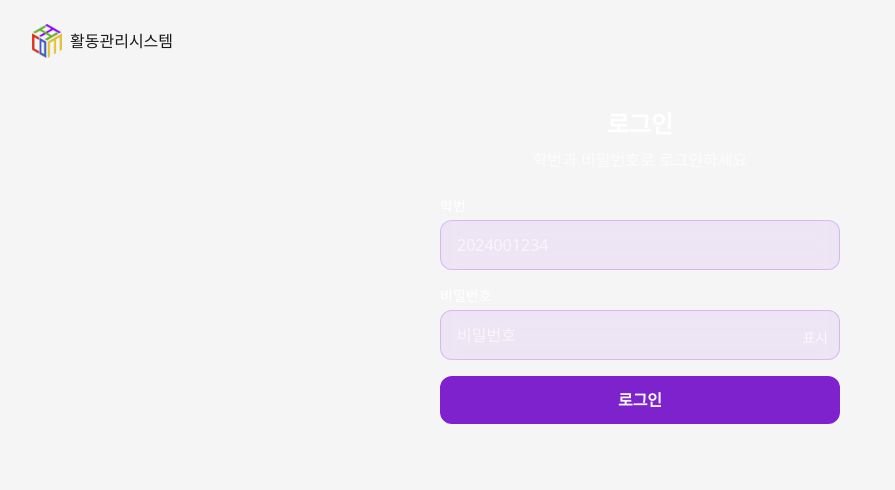
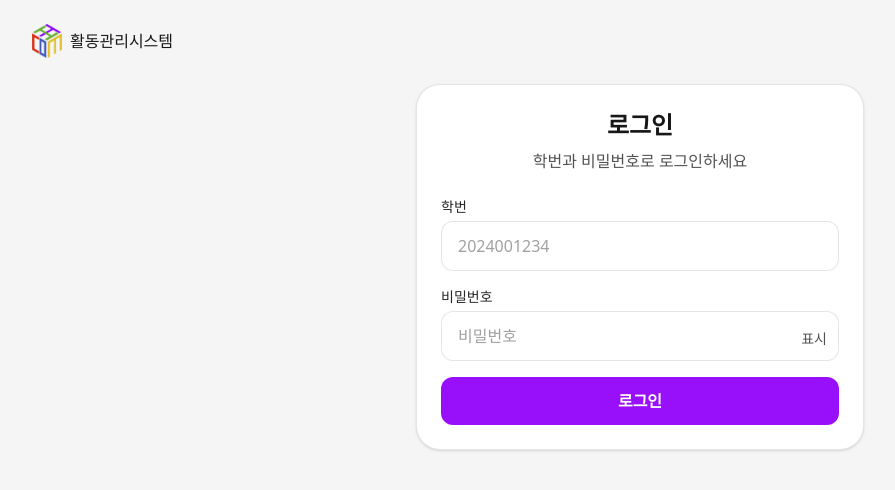
Before and after one commit to skku-comit/cams-frontend, a Next.js app: page /login in a window 1280 px wide. Shown: the top 490 px of the page, without its empty margins (0-895 px from the left). Built offline with nearby package versions, Linux system fonts and the light colour scheme; a web font is replaced by a local one.

Commit message:
signup function done & login page test

```diff
--- a/src/actions/signup.js
+++ b/src/actions/signup.js
@@ -15,11 +15,16 @@ const signupSchema = z
     birthdate: z.string().min(1, "생년월일은 필수입니다"),
     phone: z.string().min(9, "전화번호를 올바르게 입력하세요"),
     major: z.string().min(1, "학과를 입력하세요"),
+    // 부전공(선택): 폼에서 빈 문자열이면 undefined로 처리
+    minor: z.preprocess((val) => {
+      const s = String(val ?? "").trim();
+      return s === "" ? undefined : s;
+    }, z.string().min(1, "부전공을 올바르게 입력하세요").optional()),
     studentId: z.string().regex(/^\d{10}$/, { message: "학번은 숫자 10자리여야 합니다" }),
     status: z.enum(["enrolled", "graduated", "on_leave"], {
       errorMap: () => ({ message: "학적 상태를 선택하세요" }),
     }),
-    campus: z.enum(["seoul", "suwon", "blank"], {
+    campus: z.enum(["seoul", "suwon", "none"], {
       errorMap: () => ({ message: "캠퍼스를 선택하세요" }),
     }),
     reasons: z
@@ -53,6 +58,7 @@ export async function submitInfo(prevState, formData) {
       birthdate: formData.get("birthdate") ?? "",
       phone: formData.get("phone") ?? "",
       major: formData.get("major") ?? "",
+      minor: formData.get("minor") ?? "",
       studentId: formData.get("studentId") ?? "",
       status: formData.get("status") ?? "",
       campus: formData.get("campus") ?? "",
@@ -95,8 +101,10 @@ export async function submitInfo(prevState, formData) {
       phoneNumber: validated.data.phone, // 숫자만
       gender: toUpperEnum(validated.data.gender), // MALE/FEMALE
       department: validated.data.major,
+      subDepartment: validated.data.minor ?? "",
+      signupSource: validated.data.referral,
       enrollmentStatus: toUpperEnum(validated.data.status), // ENROLLED/GRADUATED/ON_LEAVE
-      campus: toUpperEnum(validated.data.campus), // SEOUL/SUWON/BLANK
+      campus: toUpperEnum(validated.data.campus), // SEOUL/SUWON/NONE
       joinReason: reasonList.join(", "),
       devExperience: validated.data.experience,
     };
--- a/src/app/(auth)/login/page.tsx
+++ b/src/app/(auth)/login/page.tsx
@@ -30,9 +30,9 @@ export default function LoginPage() {
 
   return (
     <div className="flex items-center justify-center px-4 py-6">
-      <div className="glass-card w-full max-w-md rounded-3xl p-6">
-        <h2 className="text-white text-2xl font-bold mb-2 text-center">로그인</h2>
-        <p className="text-white/70 mb-6 text-center">학번과 비밀번호로 로그인하세요</p>
+      <div className="w-full max-w-md rounded-3xl p-6 border border-black/10 bg-white shadow-sm">
+        <h2 className="text-neutral-900 text-2xl font-bold mb-2 text-center">로그인</h2>
+        <p className="text-neutral-600 mb-6 text-center">학번과 비밀번호로 로그인하세요</p>
 
         <form action={action} className="space-y-4">
           <input
@@ -41,37 +41,37 @@ export default function LoginPage() {
             value={typeof window !== "undefined" ? new URLSearchParams(window.location.search).get("from") || "/" : "/"}
           />
           {needAuth && (
-            <div className="rounded-xl bg-white/10 border border-white/10 p-3 text-white text-sm">
+            <div className="rounded-xl bg-purple-50 border border-purple-200 p-3 text-neutral-800 text-sm">
               로그인 후 이용 가능한 페이지입니다.
             </div>
           )}
           <div>
-            <label className="block text-sm font-medium mb-1 text-white">학번</label>
+            <label className="block text-sm font-medium mb-1 text-neutral-800">학번</label>
             <input
               name="studentId"
               type="text"
               inputMode="numeric"
               placeholder="2024001234"
               maxLength={10}
-              className="glass-input focus-ring-primary w-full rounded-xl px-4 py-3 text-white placeholder-white/60"
+              className="w-full rounded-xl px-4 py-3 border border-black/10 bg-white text-neutral-900 placeholder-neutral-400 focus:outline-none focus-ring-primary"
               aria-invalid={Boolean(state?.errors?.studentId)}
             />
             {state?.errors?.studentId && <p className="text-red-400 text-xs mt-1">{state.errors.studentId}</p>}
           </div>
 
           <div className="relative">
-            <label className="block text-sm font-medium mb-1 text-white">비밀번호</label>
+            <label className="block text-sm font-medium mb-1 text-neutral-800">비밀번호</label>
             <input
               name="password"
               type={showPw ? "text" : "password"}
               placeholder="비밀번호"
-              className="glass-input focus-ring-primary w-full rounded-xl px-4 py-3 pr-12 text-white placeholder-white/60"
+              className="w-full rounded-xl px-4 py-3 pr-12 border border-black/10 bg-white text-neutral-900 placeholder-neutral-400 focus:outline-none focus-ring-primary"
               aria-invalid={Boolean(state?.errors?.password)}
             />
             <button
               type="button"
               onClick={() => setShowPw((s) => !s)}
-              className="absolute right-3 bottom-3 text-white/70 text-sm"
+              className="absolute right-3 bottom-3 text-neutral-600 text-sm"
             >
               {showPw ? "숨김" : "표시"}
             </button>
@@ -85,11 +85,11 @@ export default function LoginPage() {
           <button
             type="submit"
             disabled={isPending}
-            className="glass-button w-full rounded-xl py-3 font-semibold active:scale-[0.98] transition disabled:opacity-50 disabled:cursor-not-allowed flex items-center justify-center gap-2"
+            className="w-full rounded-xl py-3 font-semibold active:scale-[0.98] transition disabled:opacity-50 disabled:cursor-not-allowed flex items-center justify-center gap-2 bg-purple-600 text-white hover:bg-purple-700"
           >
             {isPending ? (
               <>
-                <div className="w-4 h-4 border-2 border-white/30 border-top-white border-t-white rounded-full animate-spin"></div>
+                <div className="w-4 h-4 border-2 border-white/30 border-t-white rounded-full animate-spin"></div>
                 처리중...
               </>
             ) : (
--- a/src/app/(auth)/signup/page.tsx
+++ b/src/app/(auth)/signup/page.tsx
@@ -347,6 +347,20 @@ export default function SignupPage() {
       scrollToFirstError();
       return;
     }
+    // 제출 직전: 학과 입력에서 '-'를 기준으로 주전공/부전공을 분리하여 hidden minor 반영 및 major 정규화
+    try {
+      const formEl = formRef.current;
+      if (formEl) {
+        const majorEl = formEl.querySelector('input[name="major"]') as HTMLInputElement | null;
+        const minorEl = formEl.querySelector('input[name="minor"]') as HTMLInputElement | null;
+        const raw = (majorEl?.value ?? "").trim();
+        const idx = raw.indexOf("-");
+        const majorPart = idx >= 0 ? raw.slice(0, idx).trim() : raw;
+        const minorPart = idx >= 0 ? raw.slice(idx + 1).trim() : "";
+        if (minorEl) minorEl.value = minorPart;
+        if (majorEl) majorEl.value = majorPart;
+      }
+    } catch {}
     setClientErrors({});
   }
 
@@ -586,17 +600,33 @@ export default function SignupPage() {
               {/* Step 3 */}
               <div className={step === 3 ? "space-y-4" : "hidden"}>
                 <div>
-                  <label className="block text-[15px] font-medium mb-1 text-black">학과</label>
+                  <label className="text-[15px] font-medium mb-1 text-black flex items-start justify-start gap-1">
+                    <span>학과</span>
+                    <span className="text-sm text-black/60">(부전공은 &quot;-&quot;으로 구분)</span>
+                  </label>
                   <input
                     name="major"
                     type="text"
-                    placeholder="소프트웨어학과"
+                    placeholder="철학과-소프트웨어학과"
                     className="w-full rounded-xl px-[11px] py-[13px] border border-black/10 bg-white text-black placeholder-black/60 focus:outline-none caret-purple-800"
                     aria-invalid={Boolean(clientErrors.major || state?.errors?.major)}
+                    onInput={() => {
+                      try {
+                        const formEl = formRef.current;
+                        if (!formEl) return;
+                        const majorEl = formEl.querySelector('input[name="major"]') as HTMLInputElement | null;
+                        const minorEl = formEl.querySelector('input[name="minor"]') as HTMLInputElement | null;
+                        const raw = (majorEl?.value ?? "").trim();
+                        const idx = raw.indexOf("-");
+                        const minorPart = idx >= 0 ? raw.slice(idx + 1).trim() : "";
+                        if (minorEl) minorEl.value = minorPart;
+                      } catch {}
+                    }}
                   />
                   {(clientErrors.major || state?.errors?.major) && (
                     <p className="text-red-400 text-xs mt-1">{clientErrors.major || state?.errors?.major}</p>
                   )}
+                  <input type="hidden" name="minor" />
                 </div>
                 <div>
                   <label className="block text-[15px] font-medium mb-1 text-black">학번</label>
@@ -651,7 +681,7 @@ export default function SignupPage() {
                       <div className="-translate-x-0.25 segmented-option">수원</div>
                     </label>
                     <label className="cursor-pointer">
-                      <input type="radio" name="campus" value="blank" className="peer sr-only" />
+                      <input type="radio" name="campus" value="none" className="peer sr-only" />
                       <div className="rounded-r-xl -translate-x-0.5 segmented-option">해당없음</div>
                     </label>
                   </div>
```
